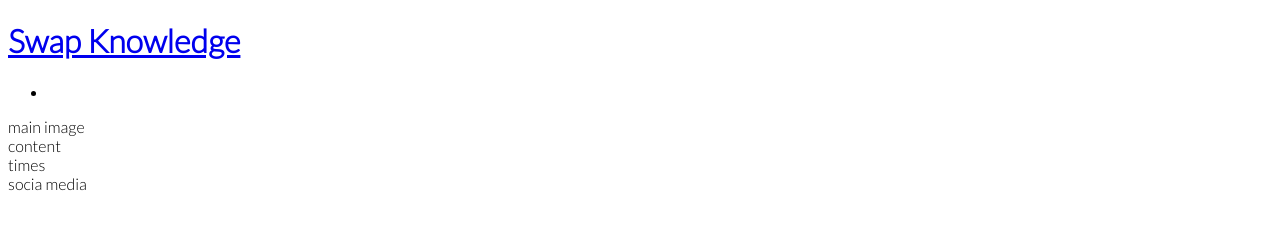
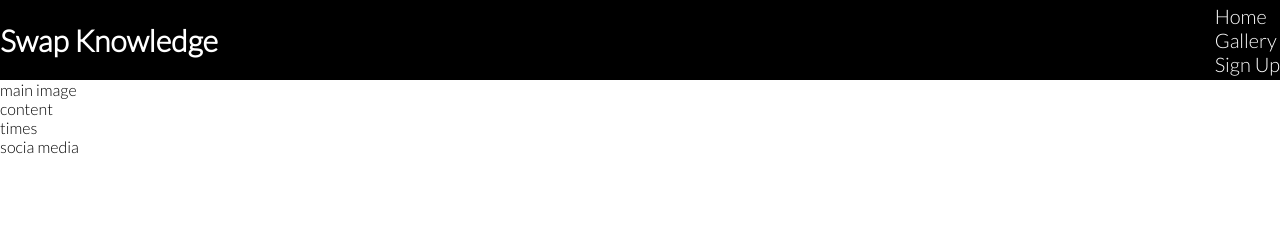
Before and after one commit to OmarAladheem/swap-knowledge1, a plain HTML site: page index.html in a window 1280 px wide. Drawn offline with Linux system fonts and the light colour scheme.

Commit message:
Add style to header and hover

```diff
--- a/assets/css/style.css
+++ b/assets/css/style.css
@@ -1,7 +1,47 @@
 @import url('https://fonts.googleapis.com/css2?family=Lato:wght@300&family=Oswald:wght@300&display=swap');
 
-
+* {
+    margin: 0;
+    padding: 0;
+    border: 0;
+    box-sizing: border-box;
+}
 body{
     font-family: lato, sans-serif;
     font-weight: 300;
 }
+header {
+    width: 100%;
+    height: 80px;
+    background: black;
+    display: flex;
+    justify-content: space-between;
+    align-items: center;
+}
+#logo-1 {
+    text-decoration: none;
+}
+.logo {
+    text-decoration: none;
+    color: white;
+    font-size: 30px;
+}
+.logo:hover {
+    color: red;
+    transition:.3s ease-in;
+}
+
+ul li {
+    list-style: none;
+
+}
+
+ul li a{
+    text-decoration: none;
+    font-size: 20px;
+    color: white;
+}
+ul li a:hover {
+    color: red;
+    transition:.3s ease-in;
+}
--- a/index.html
+++ b/index.html
@@ -12,13 +12,19 @@
 </head>
 <body>
     <header>
-        <a href="index.html">
-            <h1>Swap Knowledge</h1>
+        <a href="index.html" id="logo-1">
+            <h1 class="logo">Swap Knowledge</h1>
         </a>
         <nav>
             <ul>
                 <li>
-                    <a href="index.html"></a>
+                    <a href="index.html">Home</a>
+                </li>
+                <li>
+                    <a href="#">Gallery</a>
+                </li>
+                <li>
+                    <a href="#">Sign Up</a>
                 </li>
             </ul>
         </nav>
```
